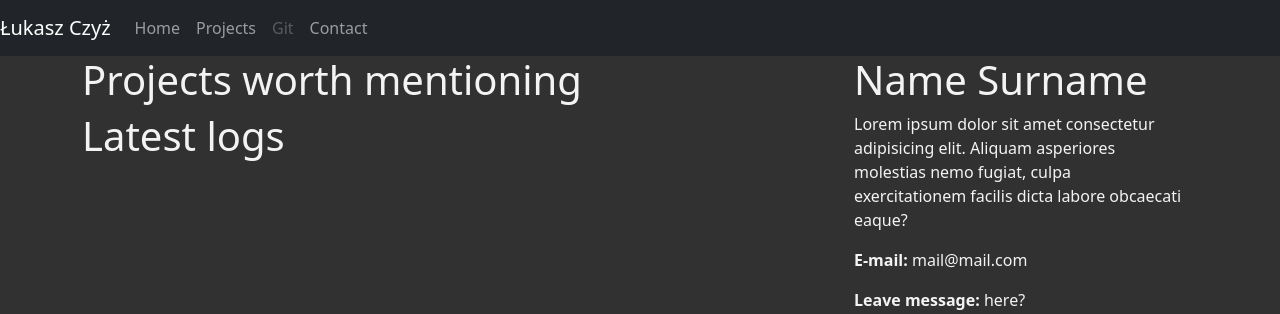
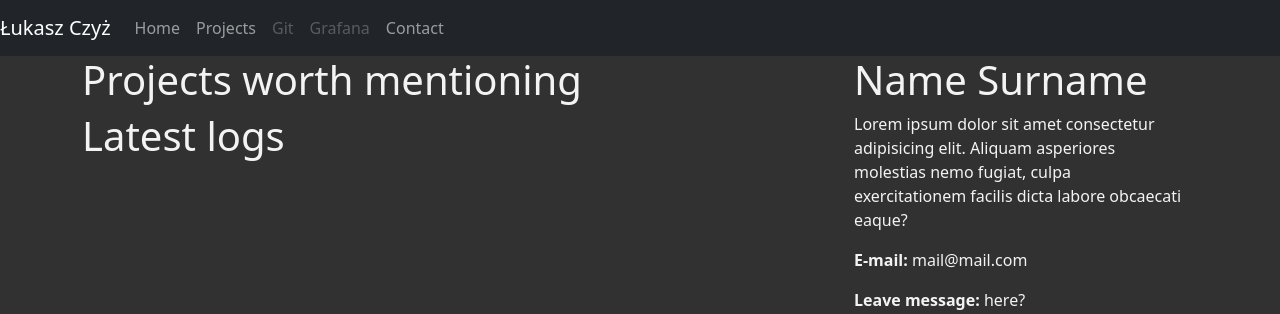
Before and after one commit to czyzlukasz/lukaszczyzdotcom, a Django app: page / in a window 1280 px wide. Shown: the top 314 px of the page. Run offline with Django 4.2, Linux system fonts and the light colour scheme; data that the repository does not hold is empty.

Commit message:
Updated Navbar links

```diff
--- a/landing_page/templates/landing_page/navbar.html
+++ b/landing_page/templates/landing_page/navbar.html
@@ -1,5 +1,5 @@
 <nav class="navbar navbar-expand-lg navbar-dark bg-dark">
-    <a class="navbar-brand" href="#">Łukasz Czyż</a>
+    <a class="navbar-brand" href="{% url 'landing_page:index' %}">Łukasz Czyż</a>
     <ul class="navbar-nav">
         <li class="nav-item">
             <a class="nav-link" href="{% url 'landing_page:index' %}">Home</a>
@@ -11,6 +11,9 @@
             <a class="nav-link disabled" href="#">Git</a>
         </li>
         <li class="nav-item">
+            <a class="nav-link disabled" href="#">Grafana</a>
+        </li>
+        <li class="nav-item">
             <a class="nav-link" href="#">Contact</a>
         </li>
     </ul>
```
